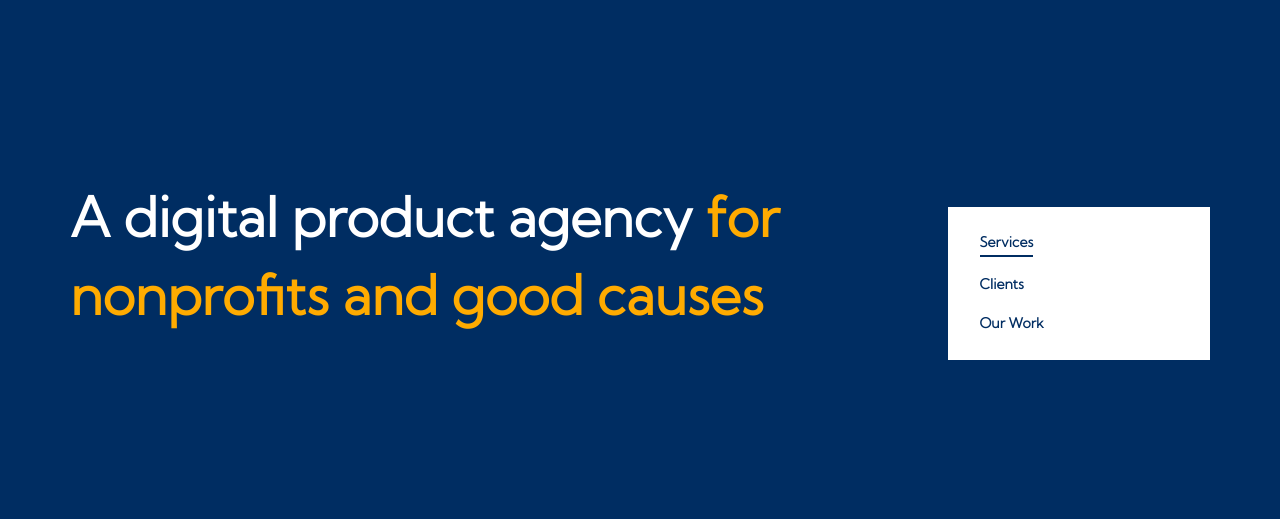
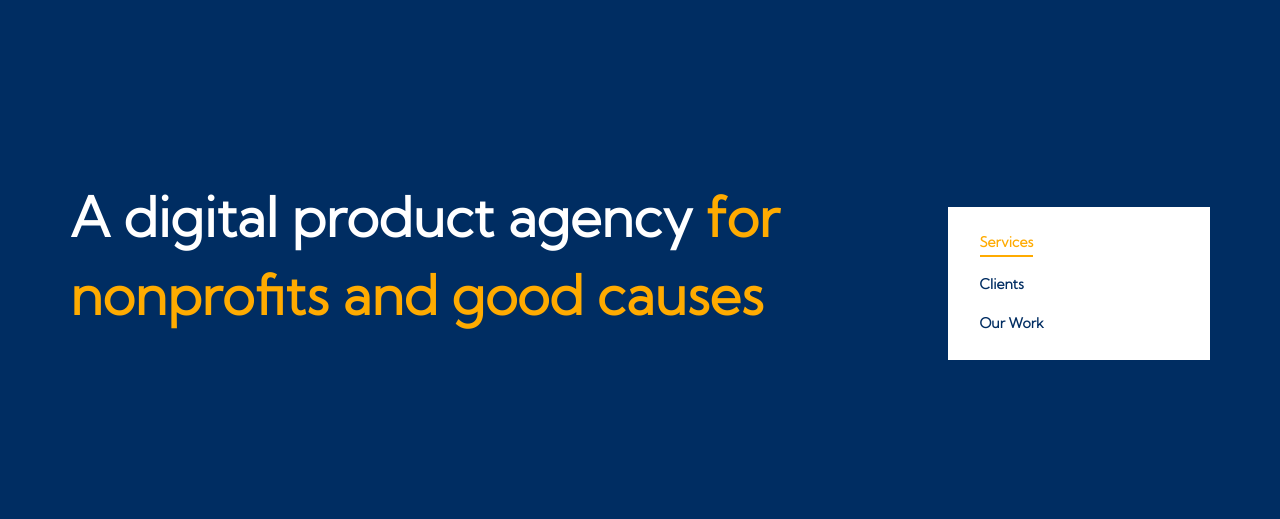
Before and after one commit to fourlanes/wagtail-starter-blog, a Django app: template patterns/templates/service-page.html in a window 1280 px wide. Shown: the part 76-595 px from the top of the page. Run offline with Django 4.2, Linux system fonts and the light colour scheme; the template is opened without the code that fills it, so the values that code supplies are empty; parts of the project's set-up code (start-up, migrations or seed data) failed here and were passed over; some libraries are stand-ins or nearby versions; some web fonts are replaced.

Commit message:
Update active inpage nav in theme

```diff
--- a/patterns/assets/css/colors/theme-skin-blue-astro.css
+++ b/patterns/assets/css/colors/theme-skin-blue-astro.css
@@ -994,3 +994,7 @@ a:hover, a:focus, .footer a:focus, .footer a:hover, .footer a:active {
   color: #FFAB00;
   text-decoration: none;
 }
+
+a.inPageNav__link.inPageNav__active {
+  color: #FFAB00;
+}
```
